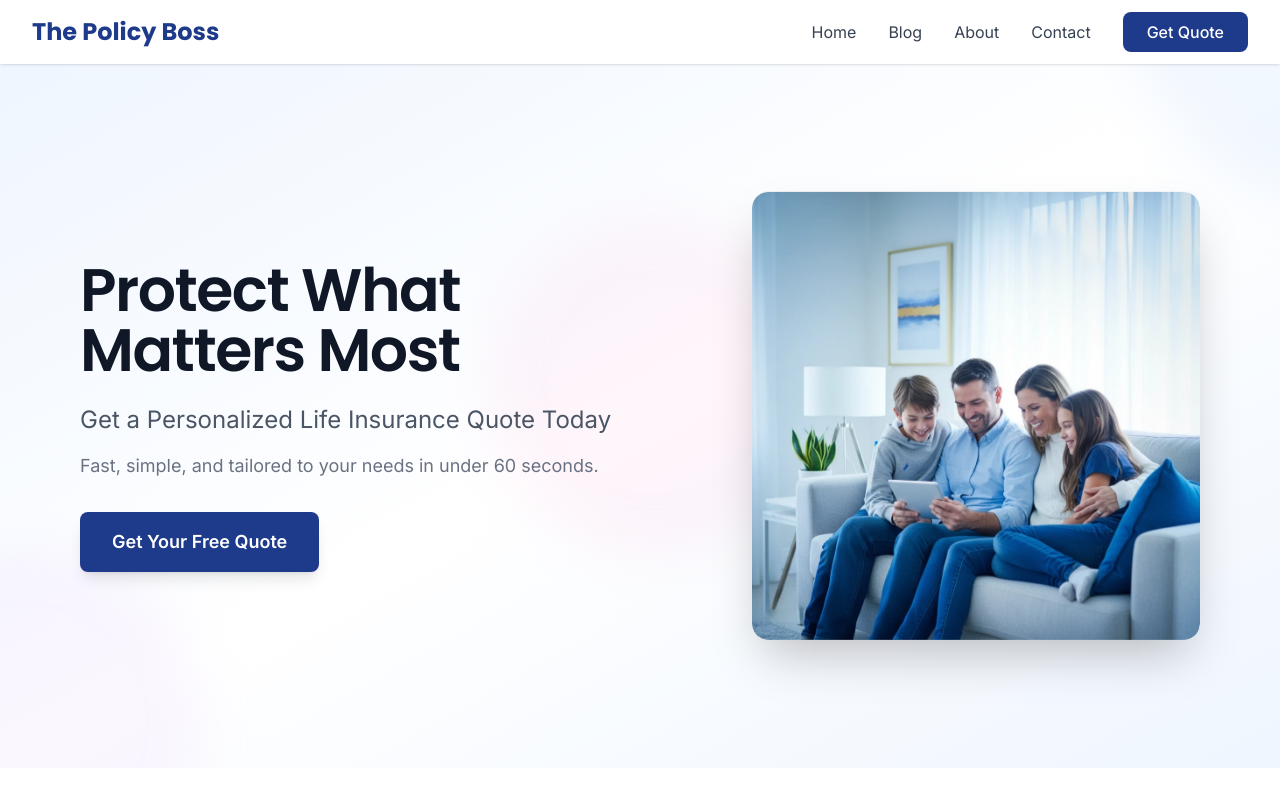
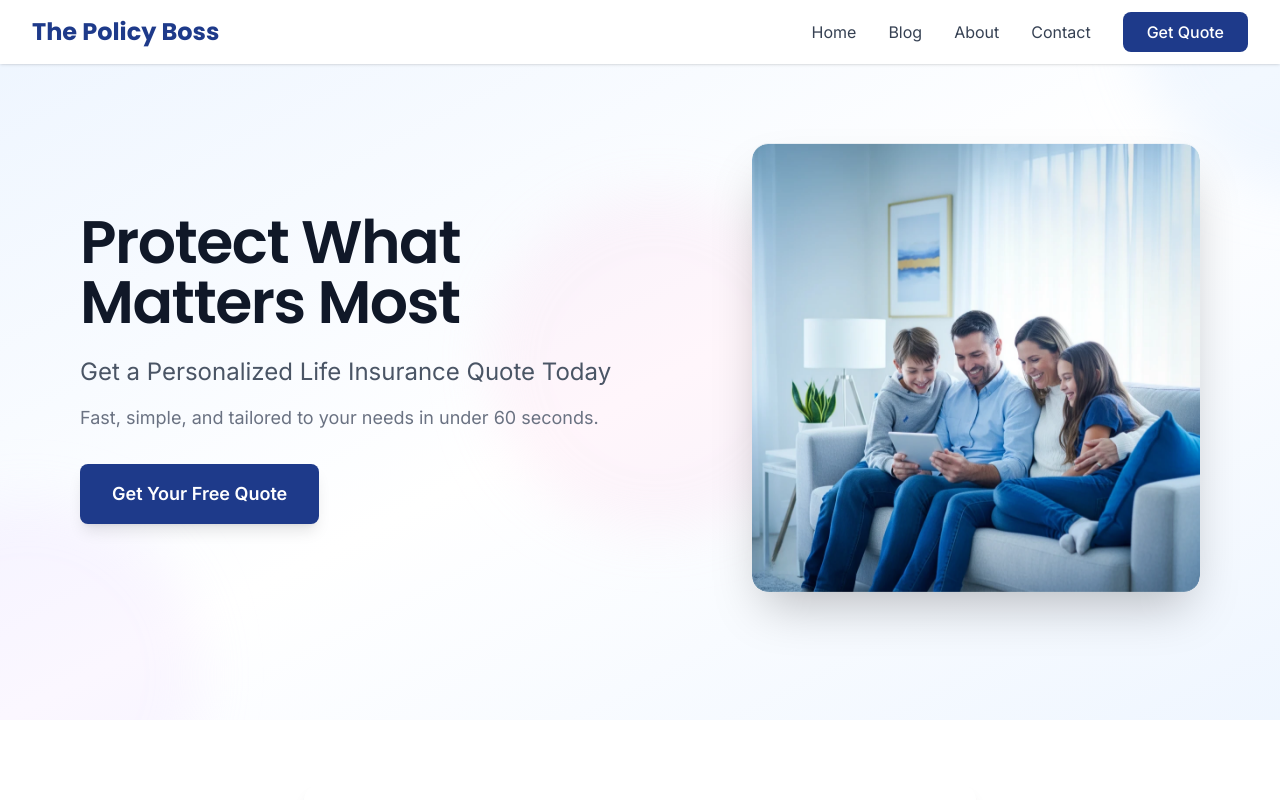
Before and after one commit to ElmekaouiHaitham/thepolicyboss, a Next.js app: page / in a window 1280 px wide. Shown: the top 800 px of the page. Built offline with nearby package versions, Linux system fonts and the light colour scheme.

Commit message:
Update padding in AnimatedHero component and fix link in Footer for quote form

```diff
--- a/components/AnimatedHero.tsx
+++ b/components/AnimatedHero.tsx
@@ -4,7 +4,7 @@ import Image from 'next/image';
 
 export default function AnimatedHero() {
   return (
-    <section className="relative overflow-hidden bg-linear-to-br from-blue-50 via-white to-blue-50 py-20 sm:py-32">
+    <section className="relative overflow-hidden bg-linear-to-br from-blue-50 via-white to-blue-50 pt-10 pb-20 sm:pt-20 sm:pb-32">
       {/* Animated background gradient blobs */}
       <div className="absolute inset-0 overflow-hidden pointer-events-none">
         <div className="absolute -top-40 -right-40 w-80 h-80 bg-blue-200 rounded-full mix-blend-multiply filter blur-xl opacity-20 animate-blob"></div>
--- a/components/Footer.tsx
+++ b/components/Footer.tsx
@@ -78,7 +78,7 @@ export default function Footer() {
                 </Link>
               </li>
               <li>
-                <Link href="#quote-form" className="hover:text-white transition-colors">
+                <Link href="/#quote-form" className="hover:text-white transition-colors">
                   Get Free Quote
                 </Link>
               </li>
```
